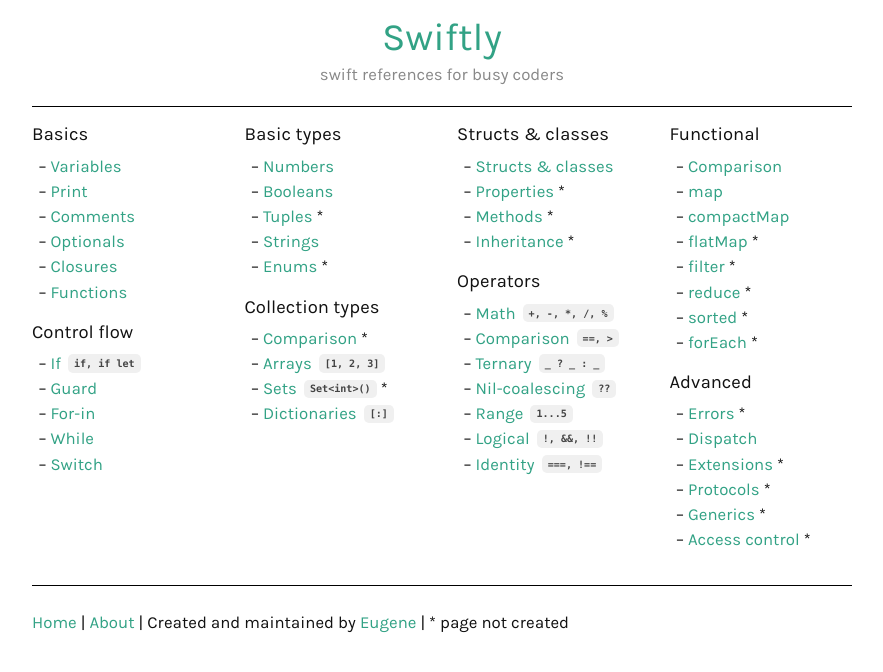
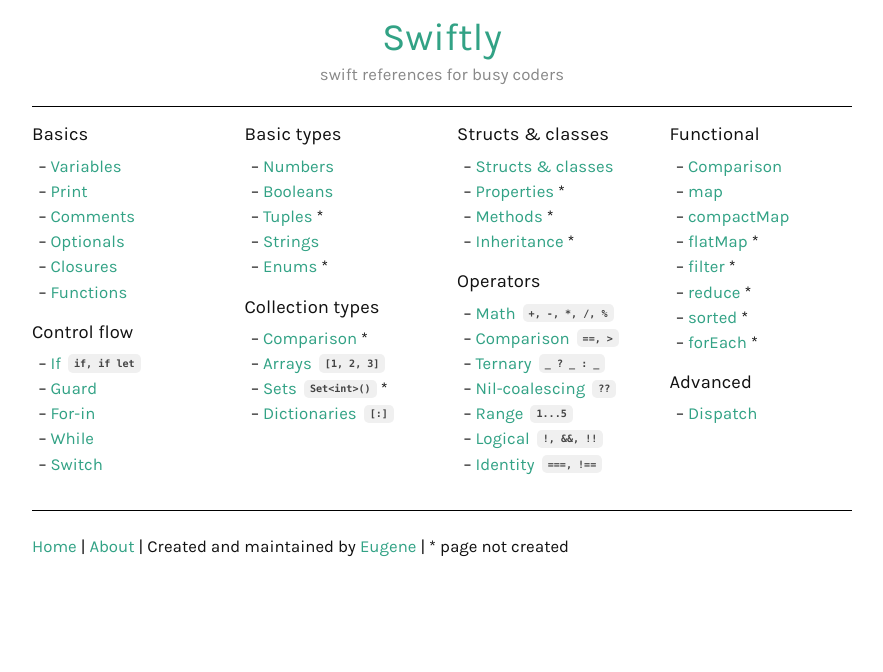
Before and after one commit to ebelinski/swiftly, a Jekyll site: the page built from index.md, in a window 1280 px wide. Shown: the top 672 px of the page, without its empty margins (198-1081 px from the left). Built offline with Jekyll 4.4.1, drawn with Linux system fonts in a browser that asks for light colours.

Commit message:
hide advanced topics without pages

```diff
--- a/index.md
+++ b/index.md
@@ -73,11 +73,11 @@ layout: default
 
 #### Advanced
 
-* [Errors](/errors) *
+<!-- * [Errors](/errors) * -->
 * [Dispatch](/dispatch)
-* [Extensions](/extensions) *
-* [Protocols](/protocols) *
-* [Generics](/generics) *
-* [Access control](/access-control) *
+<!-- * [Extensions](/extensions) * -->
+<!-- * [Protocols](/protocols) * -->
+<!-- * [Generics](/generics) * -->
+<!-- * [Access control](/access-control) * -->
 
 {% include closecol.html closerow=true %}
```
